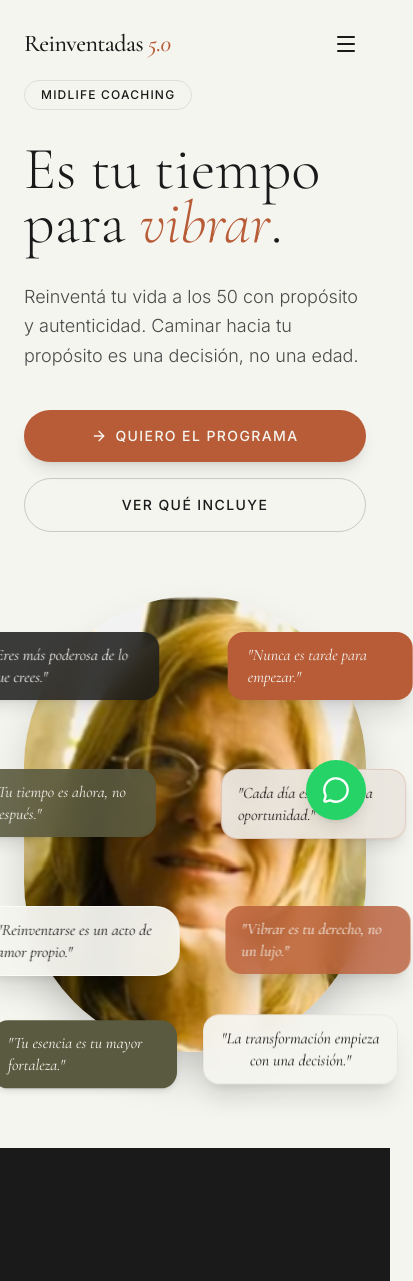
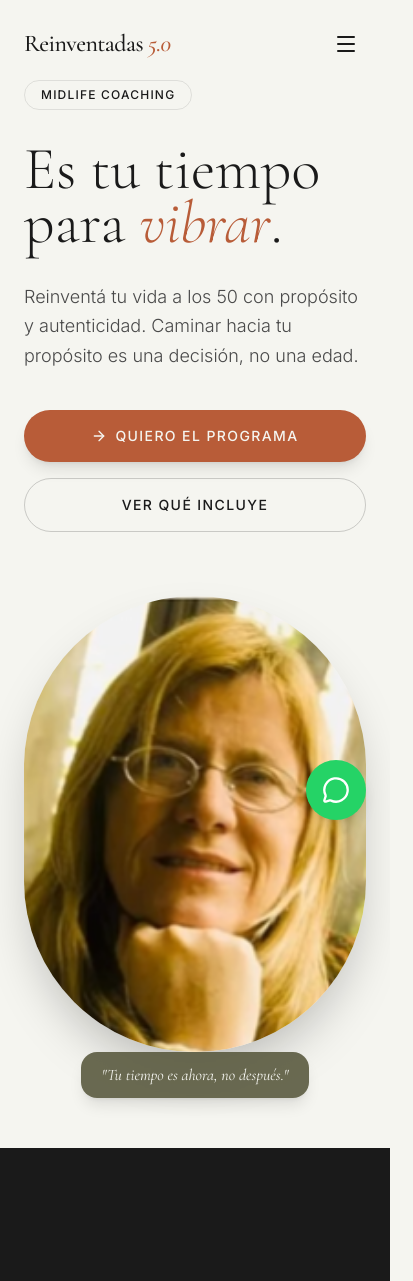
Before and after one commit to ProgWBVSG/Isabel-Web, a React (Vite) app: page / in a window 390 px wide. Shown: the top 1281 px of the page, 413 px wide, since content can reach past the window. Built offline with nearby package versions, Linux system fonts and the light colour scheme.

Commit message:
feat: make hero badges responsive - rotating carousel on mobile, floating around on desktop

```diff
--- a/src/pages/Landing.tsx
+++ b/src/pages/Landing.tsx
@@ -1,12 +1,31 @@
-import React, { useState } from 'react';
-import { motion } from 'motion/react';
+import React, { useState, useEffect } from 'react';
+import { motion, AnimatePresence } from 'motion/react';
 import { ArrowRight, CheckCircle2, Star, Mail } from 'lucide-react';
+
+const QUOTES = [
+  { text: "Nunca es tarde para empezar.", bg: "bg-terracotta", textColor: "text-cream" },
+  { text: "Eres más poderosa de lo que crees.", bg: "bg-ink/85", textColor: "text-cream" },
+  { text: "Tu tiempo es ahora, no después.", bg: "bg-olive/90", textColor: "text-cream" },
+  { text: "Cada día es una nueva oportunidad.", bg: "bg-sand/95", textColor: "text-ink" },
+  { text: "Reinventarse es un acto de amor propio.", bg: "bg-cream/95", textColor: "text-ink" },
+  { text: "Vibrar es tu derecho, no un lujo.", bg: "bg-terracotta/80", textColor: "text-cream" },
+  { text: "Tu esencia es tu mayor fortaleza.", bg: "bg-olive", textColor: "text-cream" },
+  { text: "La transformación empieza con una decisión.", bg: "bg-cream/95", textColor: "text-ink" },
+];
 
 export default function Landing() {
   const [email, setEmail] = useState('');
   const [name, setName] = useState('');
   const [isSubmitting, setIsSubmitting] = useState(false);
   const [isSuccess, setIsSuccess] = useState(false);
+  const [activeQuote, setActiveQuote] = useState(0);
+
+  useEffect(() => {
+    const timer = setInterval(() => {
+      setActiveQuote((prev) => (prev + 1) % QUOTES.length);
+    }, 2800);
+    return () => clearInterval(timer);
+  }, []);
 
   const handleSubmit = (e: React.FormEvent) => {
     e.preventDefault();
@@ -74,88 +93,101 @@ export default function Landing() {
                 className="pill-image w-full shadow-2xl object-cover object-top"
               />
 
-              {/* Badge 1 - derecha superior (posición "2 en punto") */}
+              {/* ── MOBILE: un badge a la vez rotando ── */}
+              <div className="lg:hidden absolute -bottom-16 left-0 right-0 flex justify-center">
+                <div className="relative h-16 w-full flex justify-center">
+                  <AnimatePresence mode="wait">
+                    <motion.div
+                      key={activeQuote}
+                      initial={{ opacity: 0, y: 20 }}
+                      animate={{ opacity: 1, y: 0 }}
+                      exit={{ opacity: 0, y: -20 }}
+                      transition={{ duration: 0.5, ease: "easeInOut" }}
+                      className={`absolute px-5 py-3 rounded-2xl shadow-lg backdrop-blur-md ${QUOTES[activeQuote].bg} max-w-[280px] text-center`}
+                    >
+                      <p className={`font-serif italic text-base leading-snug ${QUOTES[activeQuote].textColor}`}>
+                        "{QUOTES[activeQuote].text}"
+                      </p>
+                    </motion.div>
+                  </AnimatePresence>
+                </div>
+              </div>
+
+              {/* ── DESKTOP: 8 badges flotantes distribuidos ── */}
               <motion.div
                 animate={{ x: [0, 10, 0] }}
                 transition={{ duration: 4, repeat: Infinity, ease: "easeInOut" }}
-                className="absolute top-[8%] -right-10 bg-terracotta text-cream px-5 py-3 rounded-2xl shadow-xl max-w-[185px]"
+                className="hidden lg:block absolute top-[8%] -right-10 bg-terracotta text-cream px-5 py-3 rounded-2xl shadow-xl max-w-[185px]"
               >
                 <p className="font-serif italic text-base md:text-lg leading-snug">
                   "Nunca es tarde para empezar."
                 </p>
               </motion.div>
 
-              {/* Badge 2 - izquierda superior (posición "10 en punto") */}
               <motion.div
                 animate={{ x: [0, -10, 0] }}
                 transition={{ duration: 4.5, repeat: Infinity, ease: "easeInOut", delay: 0.3 }}
-                className="absolute top-[8%] -left-10 bg-ink/85 backdrop-blur-md px-4 py-3 rounded-2xl shadow-lg max-w-[185px]"
+                className="hidden lg:block absolute top-[8%] -left-10 bg-ink/85 backdrop-blur-md px-4 py-3 rounded-2xl shadow-lg max-w-[185px]"
               >
                 <p className="font-serif italic text-base md:text-lg text-cream leading-snug">
                   "Eres más poderosa de lo que crees."
                 </p>
               </motion.div>
 
-              {/* Badge 3 - izquierda media (posición "9 en punto") */}
               <motion.div
                 animate={{ x: [0, -8, 0] }}
                 transition={{ duration: 6, repeat: Infinity, ease: "easeInOut", delay: 1 }}
-                className="absolute top-[38%] -left-12 bg-olive/90 backdrop-blur-md px-4 py-3 rounded-2xl shadow-lg max-w-[180px]"
+                className="hidden lg:block absolute top-[38%] -left-12 bg-olive/90 backdrop-blur-md px-4 py-3 rounded-2xl shadow-lg max-w-[180px]"
               >
                 <p className="font-serif italic text-base md:text-lg text-cream leading-snug">
                   "Tu tiempo es ahora, no después."
                 </p>
               </motion.div>
 
-              {/* Badge 4 - derecha media (posición "3 en punto") */}
               <motion.div
                 animate={{ x: [0, 8, 0] }}
                 transition={{ duration: 5.5, repeat: Infinity, ease: "easeInOut", delay: 1.5 }}
-                className="absolute top-[38%] -right-10 bg-sand/95 backdrop-blur-md px-4 py-3 rounded-2xl shadow-lg border border-terracotta/20 max-w-[185px]"
+                className="hidden lg:block absolute top-[38%] -right-10 bg-sand/95 backdrop-blur-md px-4 py-3 rounded-2xl shadow-lg border border-terracotta/20 max-w-[185px]"
               >
                 <p className="font-serif italic text-base md:text-lg text-ink leading-snug">
                   "Cada día es una nueva oportunidad."
                 </p>
               </motion.div>
 
-              {/* Badge 5 - izquierda inferior (posición "8 en punto") */}
               <motion.div
                 animate={{ x: [0, -8, 0] }}
                 transition={{ duration: 5, repeat: Infinity, ease: "easeInOut", delay: 0.5 }}
-                className="absolute top-[68%] -left-10 bg-cream/95 backdrop-blur-md px-4 py-3 rounded-3xl shadow-xl border border-white/60 max-w-[200px]"
+                className="hidden lg:block absolute top-[68%] -left-10 bg-cream/95 backdrop-blur-md px-4 py-3 rounded-3xl shadow-xl border border-white/60 max-w-[200px]"
               >
                 <p className="font-serif italic text-base md:text-lg text-ink leading-snug">
                   "Reinventarse es un acto de amor propio."
                 </p>
               </motion.div>
 
-              {/* Badge 6 - derecha inferior (posición "4 en punto") */}
               <motion.div
                 animate={{ x: [0, 9, 0] }}
                 transition={{ duration: 4.8, repeat: Infinity, ease: "easeInOut", delay: 0.8 }}
-                className="absolute top-[68%] -right-10 bg-terracotta/80 backdrop-blur-md px-4 py-3 rounded-2xl shadow-xl max-w-[185px]"
+                className="hidden lg:block absolute top-[68%] -right-10 bg-terracotta/80 backdrop-blur-md px-4 py-3 rounded-2xl shadow-xl max-w-[185px]"
               >
                 <p className="font-serif italic text-base md:text-lg text-cream leading-snug">
                   "Vibrar es tu derecho, no un lujo."
                 </p>
               </motion.div>
 
-              {/* Badge 7 - abajo izquierda (posición "7 en punto") */}
               <motion.div
                 animate={{ y: [0, 8, 0] }}
                 transition={{ duration: 3.8, repeat: Infinity, ease: "easeInOut", delay: 2 }}
-                className="absolute -bottom-8 -left-8 bg-olive text-cream px-4 py-3 rounded-2xl shadow-md max-w-[185px]"
+                className="hidden lg:block absolute -bottom-8 -left-8 bg-olive text-cream px-4 py-3 rounded-2xl shadow-md max-w-[185px]"
               >
                 <p className="font-serif italic text-base md:text-lg leading-snug">
                   "Tu esencia es tu mayor fortaleza."
                 </p>
               </motion.div>
 
-              {/* Badge 8 - abajo derecha (posición "5 en punto") */}
               <motion.div
                 animate={{ y: [0, 7, 0] }}
                 transition={{ duration: 5.2, repeat: Infinity, ease: "easeInOut", delay: 1.2 }}
-                className="absolute -bottom-8 -right-8 bg-cream/95 backdrop-blur-md px-4 py-3 rounded-2xl shadow-xl border border-sand max-w-[195px]"
+                className="hidden lg:block absolute -bottom-8 -right-8 bg-cream/95 backdrop-blur-md px-4 py-3 rounded-2xl shadow-xl border border-sand max-w-[195px]"
               >
                 <p className="font-serif italic text-base md:text-lg text-ink leading-snug text-center">
                   "La transformación empieza con una decisión."
```
